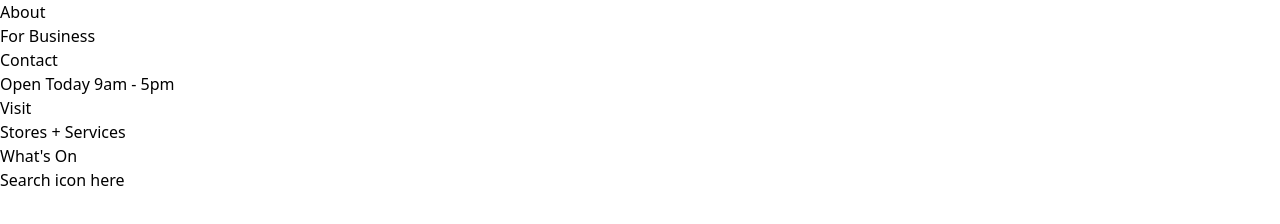
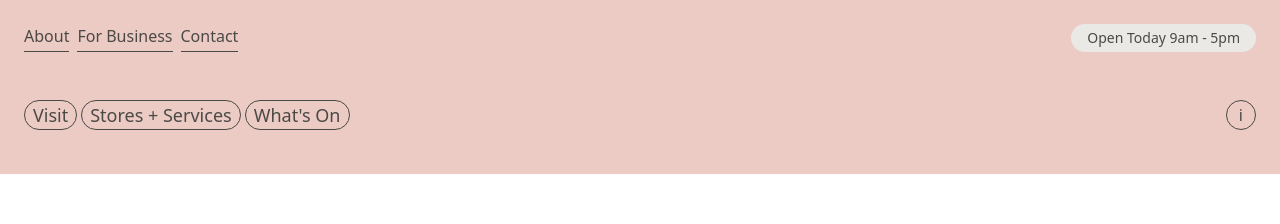
Before and after one commit to GreyMilton/tailwind-practice-rundle, a website: page src/index.html in a window 1280 px wide. Drawn offline with Linux system fonts and the light colour scheme.

Commit message:
style header basically

```diff
--- a/src/index.html
+++ b/src/index.html
@@ -8,27 +8,31 @@
   <link rel="stylesheet" href="../dist/output.css">
 </head>
 <body>
-  <header>
+  <header class="px-6 pt-6 pb-11 bg-rundle-header-pink text-rundle-grey-800">
+    <div class="flex justify-between mb-12">
       <!-- Top nav -->
       <nav>
-      <ul>
-        <li><a>About</a></li>
-        <li><a>For Business</a></li>
-        <li><a>Contact</a></li>
+        <ul class="flex gap-x-2">
+          <li><a href="#" class="border-b border-rundle-grey-800 py-1">About</a></li>
+          <li><a href="#" class="border-b border-rundle-grey-800 py-1">For Business</a></li>
+          <li><a href="#" class="border-b border-rundle-grey-800 py-1">Contact</a></li>
         </ul>
       </nav>
       <!-- Contact hours select / dropdown -->
-    <button>Open Today 9am - 5pm</button>
+      <button class="rounded-full py-1 px-4 bg-rundle-grey-50 text-sm">Open Today 9am - 5pm</button>
+    </div>
+    <div class="flex justify-between">
       <!-- Second nav in header -->
-    <nav>
-      <ul>
-        <li><button>Visit</button></li>
-        <li><button>Stores + Services</button></li>
-        <li><button>What's On</button></li>
+      <nav class="text-lg">
+        <ul class="flex gap-x-1">
+          <li><button class="px-2 rounded-full border border-rundle-grey-800">Visit</button></li>
+          <li><button class="px-2 rounded-full border border-rundle-grey-800">Stores + Services</button></li>
+          <li><button class="px-2 rounded-full border border-rundle-grey-800">What's On</button></li>
         </ul>
       </nav>
       <!-- Search button -->
-    <button>Search icon here</button>
+      <button class="rounded-full border border-rundle-grey-800 px-3">i</button>
+    </div>
   </header>
   <main>
     <div>
@@ -81,7 +85,7 @@
       <!-- Bottom Nav -->
       <nav></nav>
       <!-- Website by -->
-      <a></a>
+      <a href="#"></a>
     </div>
   </footer>
 </body>
--- a/tailwind.config.js
+++ b/tailwind.config.js
@@ -2,7 +2,13 @@
 module.exports = {
   content: ["./src/**/*.{html,js}"],
   theme: {
-    extend: {},
+    extend: {
+      colors: {
+        'rundle-header-pink': '#ebcbc3',
+        'rundle-grey-50': '#ebe9e6',
+        'rundle-grey-800': '#4b4946',
+      }
+    },
   },
   plugins: [],
 }
```
Also changed, not shown: dist/output.css. Lines whose indentation alone changed are shown as unchanged.
